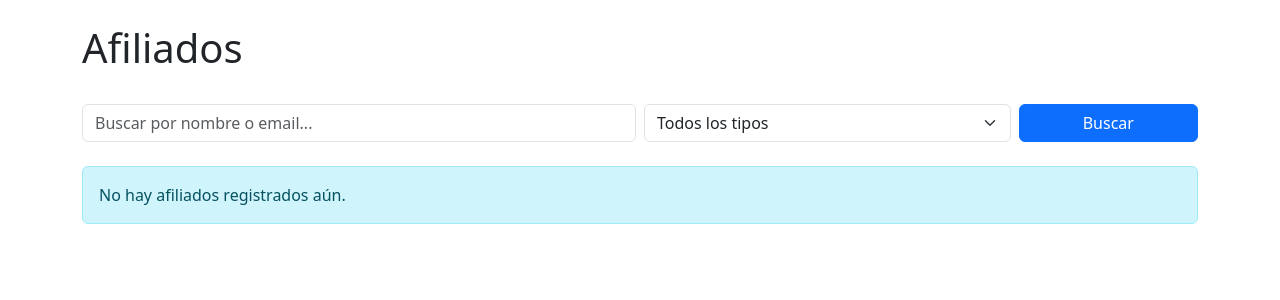
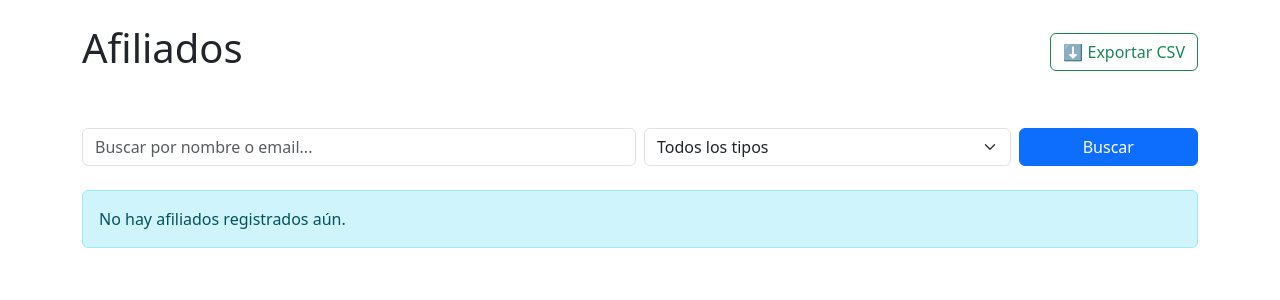
Before and after one commit to Wuanpack/ev_u2_DentPlus, a Flask app: page /afiliados in a window 1280 px wide. Shown: the part 56-356 px from the top of the page. Run offline with Flask 3, Linux system fonts and the light colour scheme; data that the repository does not hold is empty.

Commit message:
feat: Botón para exportar la tabla completa de afiliados como CSV

```diff
--- a/controllers/afiliado_controller.py
+++ b/controllers/afiliado_controller.py
@@ -1,6 +1,8 @@
 """Módulo Controller para lógica de rutas y coordinación HTTP"""
 import sqlite3
-from flask import Blueprint, render_template, request, redirect, url_for, flash
+import csv
+import io
+from flask import Blueprint, render_template, request, redirect, url_for, flash, Response
 import models.afiliado as afiliado_model
 
 afiliado_bp = Blueprint('afiliados', __name__)
@@ -22,6 +24,7 @@ def index():
 
 @afiliado_bp.route('/afiliados/nuevo', methods=['GET', 'POST'])
 def crear():
+    """Crea un usuario usando la función create de models/afiliado.py"""
     errors = []
     if request.method == 'POST':
         first_name = request.form['first_name']
@@ -58,6 +61,7 @@ def detalle(afiliado_id):
 
 @afiliado_bp.route('/afiliados/<int:afiliado_id>/editar', methods=['GET', 'POST'])
 def editar(afiliado_id):
+    """Modifica los datos de un afiliado dependiendo de su afiliado_id"""
     afiliado = afiliado_model.get_by_id(afiliado_id)
     errors = []
     if request.method == 'POST':
@@ -94,3 +98,28 @@ def activar(afiliado_id):
     afiliado_model.activate(afiliado_id)
     flash('Afiliado reactivado correctamente', 'success')
     return redirect(url_for('afiliados.inactivos'))
+
+@afiliado_bp.route('/afiliados/exportar')
+def exportar_csv():
+    """Exporta el listado de afiliados activos a CSV"""
+    afiliados = afiliado_model.get_all_for_export()
+
+    output = io.StringIO()
+    writer = csv.writer(output)
+
+    writer.writerow(['ID', 'Nombre', 'Apellido', 'Email', 'Membresía'])
+    for afiliado in afiliados:
+        writer. writerow([
+            afiliado['afiliado_id'],
+            afiliado['first_name'],
+            afiliado['last_name'],
+            afiliado['email'],
+            afiliado['membership_type']
+        ])
+
+    output.seek(0)
+    return Response(
+        output,
+        mimetype='text/csv',
+        headers={'Content-Disposition': 'attachment; filename=afiliados_dentplus.csv'}
+    )
--- a/models/afiliado.py
+++ b/models/afiliado.py
@@ -1,5 +1,6 @@
 """Model para realizar peticiones a la BBDD"""
-import sqlite3, re
+import sqlite3
+import re
 
 DB_PATH = 'dentplus.db'
 
@@ -108,3 +109,10 @@ def validar_afiliado(first_name, last_name, email, membership_type):
         errors.append('El tipo de membresía no es válido.')
 
     return errors
+
+def get_all_for_export():
+    """Obtiene todos los afiliados activos para exportar a CSV"""
+    with get_connection() as conn:
+        return conn.execute(
+            'SELECT afiliado_id, first_name, last_name, email, membership_type FROM afiliados WHERE estado = 1'
+        ). fetchall()
--- a/templates/afiliados/index.html
+++ b/templates/afiliados/index.html
@@ -2,7 +2,10 @@
 
 {% block content %}
 <div class="d-flex justify-content-between align-items-center mb-4">
-    <h1>Afiliados</h1>
+    <div class="d-flex justify-content-between align-items-center mb-4 col-12">
+        <h1>Afiliados</h1>
+        <a href="/afiliados/exportar" class="btn btn-outline-success">⬇ Exportar CSV</a>
+    </div>
 </div>
 
 <form method="GET" action="/afiliados" class="row g-2 mb-4">
```
